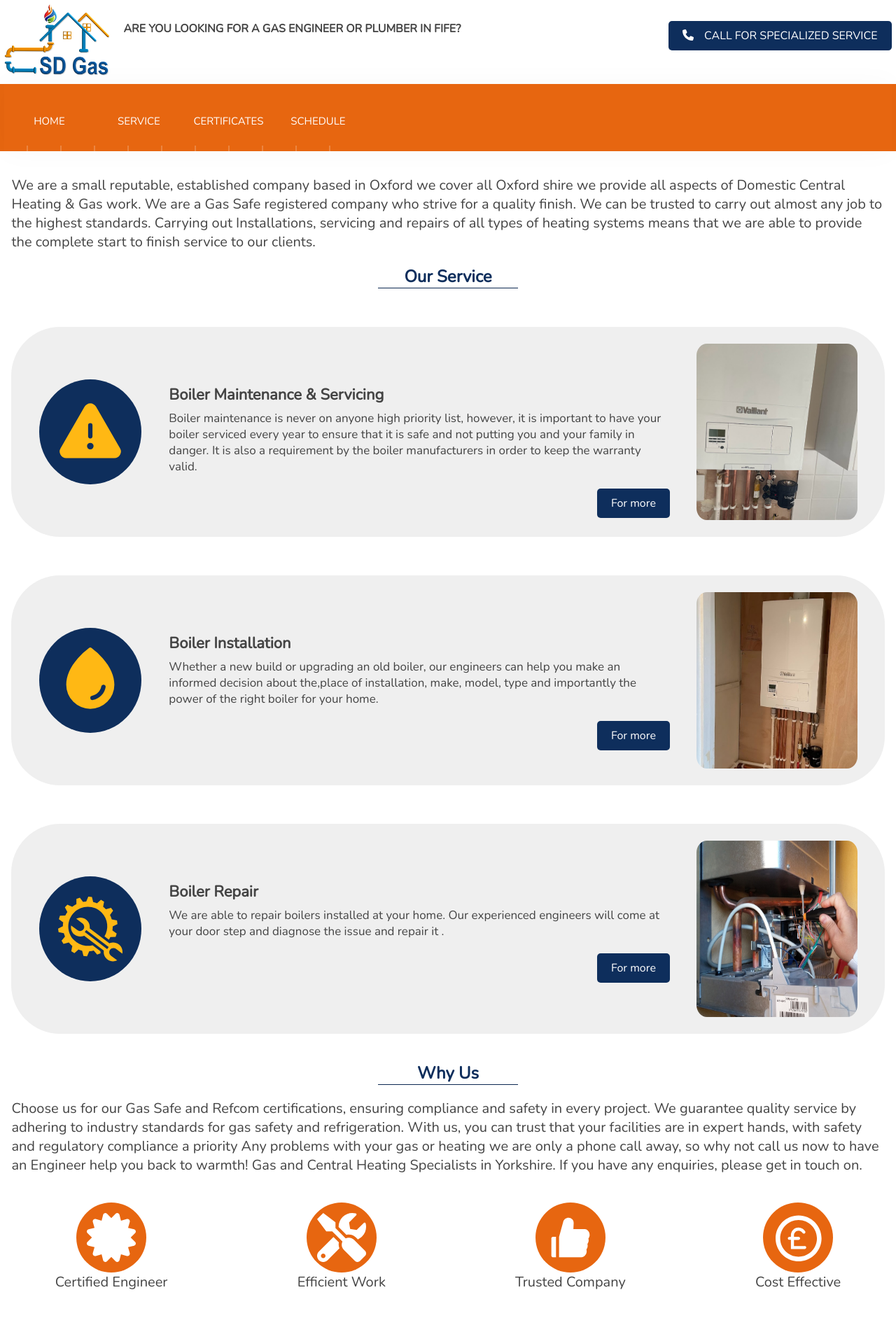
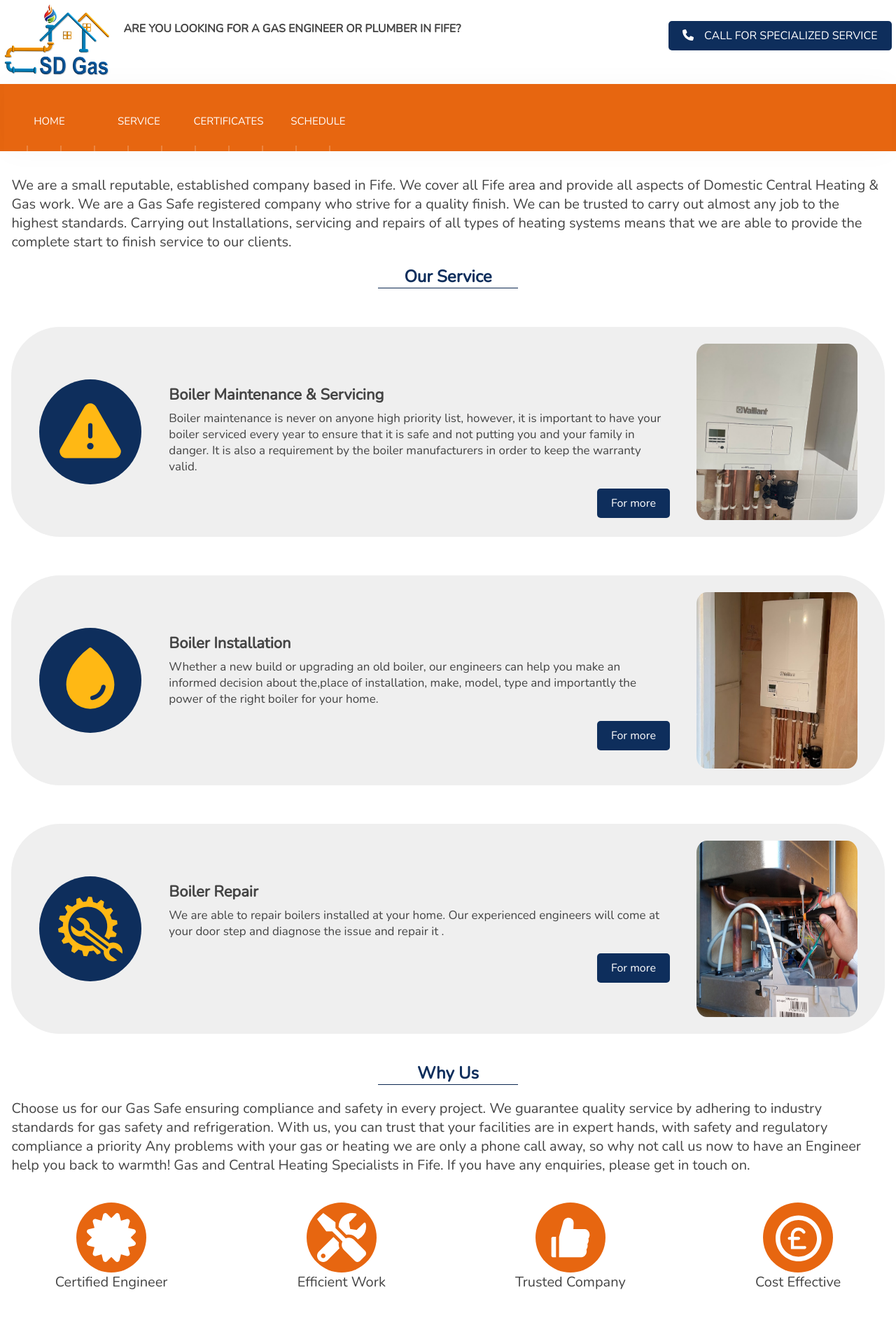
Before and after one commit to Iza-Soft/SDGas.Platform.UI, a React (Create React App) app: page /home in a window 1280 px wide. Shown: the top 1883 px of the page at 70% size. Built offline with nearby package versions, Linux system fonts and the light colour scheme.

Commit message:
text fixing

```diff
--- a/src/components/workspace/workspace-home/workspace-home.tsx
+++ b/src/components/workspace/workspace-home/workspace-home.tsx
@@ -22,8 +22,8 @@ const WorkspaceHome = (): React.JSX.Element => {
           <div className="row">
             <div className="textarea pt-20">
               <p>
-                We are a small reputable, established company based in Oxford we
-                cover all Oxford shire we provide all aspects of Domestic
+                We are a small reputable, established company based in Fife. We
+                cover all Fife area and provide all aspects of Domestic
                 Central Heating & Gas work. We are a Gas Safe registered company
                 who strive for a quality finish. We can be trusted to carry out
                 almost any job to the highest standards. Carrying out
@@ -156,7 +156,7 @@ const WorkspaceHome = (): React.JSX.Element => {
             </div>
             <div className="textarea pt-20">
               <p>
-                Choose us for our Gas Safe and Refcom certifications, ensuring
+                Choose us for our Gas Safe ensuring
                 compliance and safety in every project. We guarantee quality
                 service by adhering to industry standards for gas safety and
                 refrigeration. With us, you can trust that your facilities are
@@ -164,7 +164,7 @@ const WorkspaceHome = (): React.JSX.Element => {
                 priority Any problems with your gas or heating we are only a
                 phone call away, so why not call us now to have an Engineer help
                 you back to warmth! Gas and Central Heating Specialists in
-                Yorkshire. If you have any enquiries, please get in touch on.
+               Fife. If you have any enquiries, please get in touch on.
               </p>
             </div>
           </div>
--- a/src/components/workspace/workspace-service/workspace-service-boiler-maintenance/workspace-service-boiler-maintenance.tsx
+++ b/src/components/workspace/workspace-service/workspace-service-boiler-maintenance/workspace-service-boiler-maintenance.tsx
@@ -127,7 +127,7 @@ const WorkspaceServiceBoilerMaintenance = (): React.JSX.Element => {
         >
           How long does a boiler service take?
         </div>
-        A boiler service should take 30-45 minutes but the time will vary
+        A boiler service should take 30-45 minutes, but the time will vary
         depending on the brand and model. Afterwards, the engineer will likely
         give you a service report, explaining what they’ve done. Don’t be afraid
         to ask any questions, you might have regarding the boiler service, we
```
